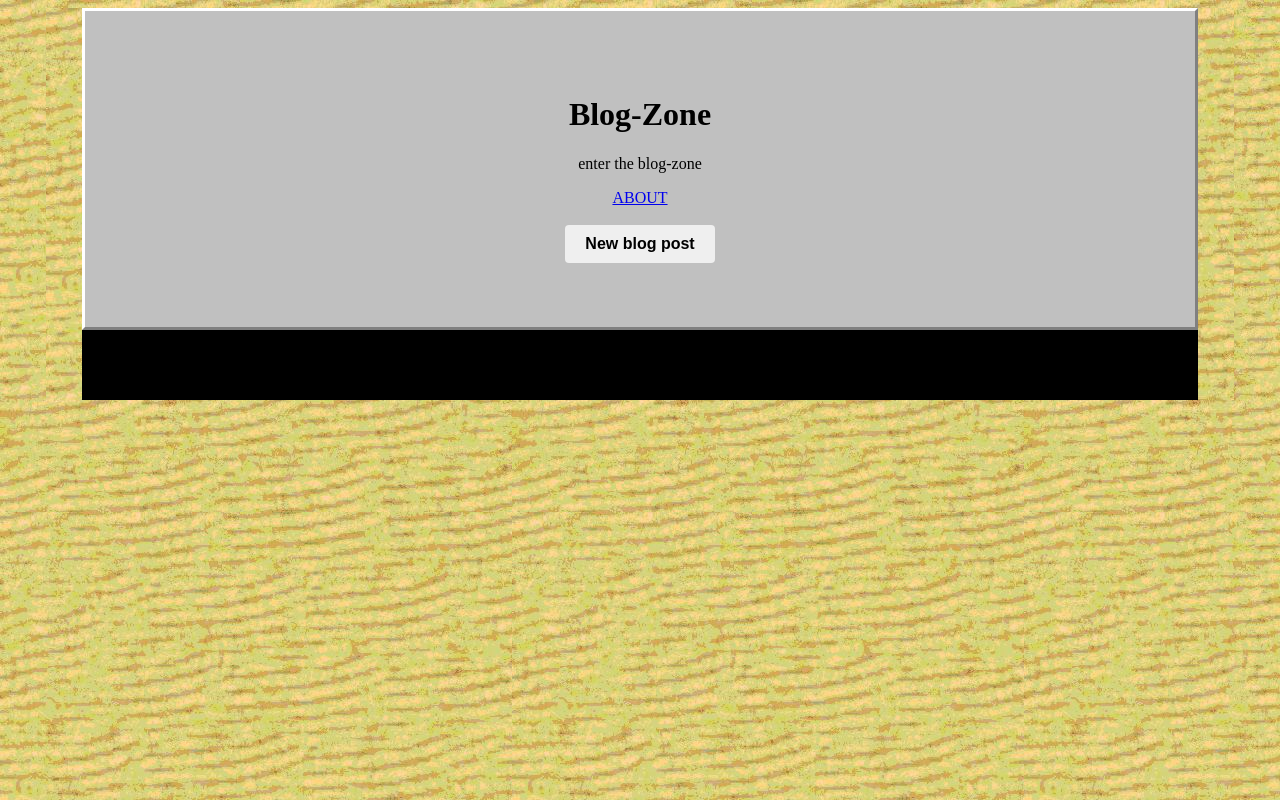
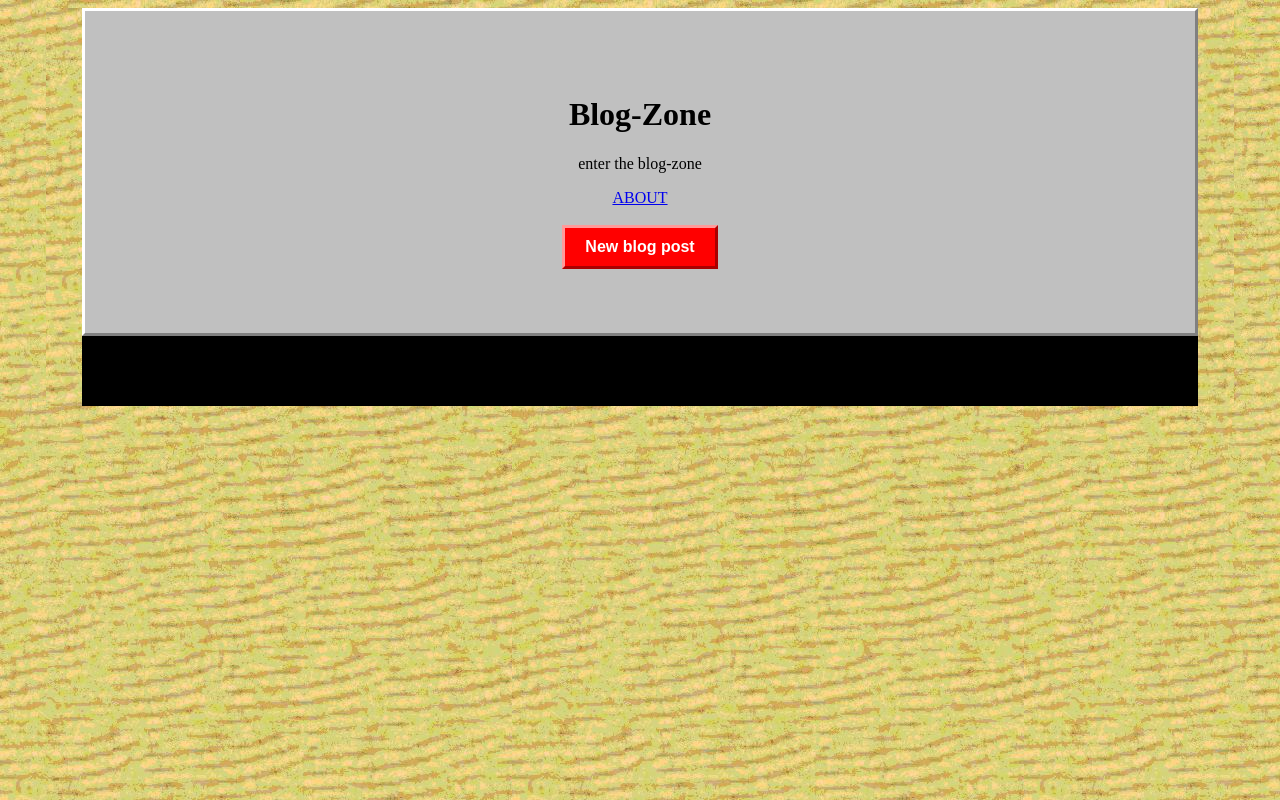
Before and after one commit to JonahSDominguez/Blog_Zone, a website: page index.html in a window 1280 px wide. Drawn offline with Linux system fonts and the light colour scheme; no server answers.

Commit message:
more style changes
changed the buttons up

```diff
--- a/style.css
+++ b/style.css
@@ -24,12 +24,12 @@ html,body{
     text-align: center;
 }
 .new-post{
+    background-color: #ff0000;
+    color: #FFFFFF;
     border-width:3px;
-    border-color:#FFFFFF #808080 #808080 #FFFFFF;
+    border-color:#ff9999 #aa0000 #aa0000 #ff9999;
     border-style:solid;
     padding: 10px 20px;
-    border: none;
-    border-radius: 4px;
     cursor: pointer;
     font-size: 16px;
     font-weight:bold;
@@ -60,8 +60,10 @@ html,body{
     resize: vertical;
 }
 .new-post-form button {
+    background-color: #ff0000;
+    color: #FFFFFF;
     border-width:3px;
-    border-color:#FFFFFF #808080 #808080 #FFFFFF;
+    border-color:#ff9999 #aa0000 #aa0000 #ff9999;
     border-style:solid;
     padding: 10px 20px;
     cursor: pointer;
```
